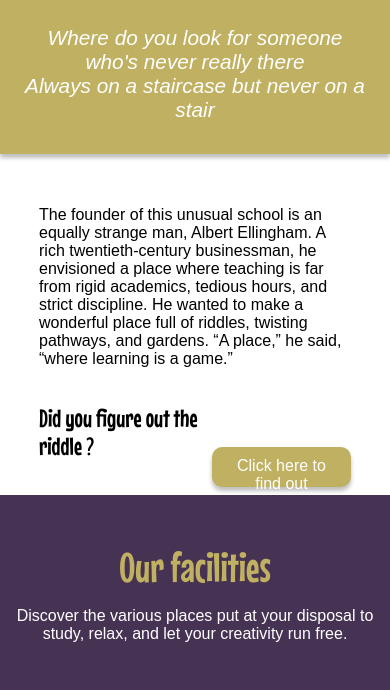
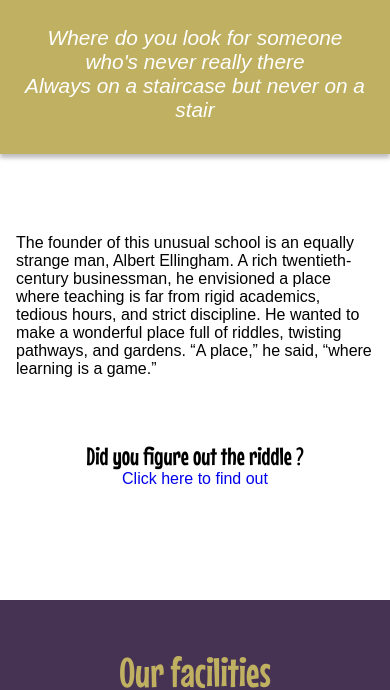
Before and after one commit to Amrayllis/Final-project, a plain HTML site: page index.html in a window 390 px wide. Shown: the part 1380-2070 px from the top of the page. Drawn offline with Linux system fonts and the light colour scheme; a web font is replaced by a local one.

Commit message:
our-founder-text made responsive

```diff
--- a/styles.css
+++ b/styles.css
@@ -35,6 +35,11 @@ h2{
     font-size: 2.6rem;
     font-weight: 500;
     color: var(--main-gold);
+}
+
+button{
+    cursor: pointer;
+    border: none;
 }
 
 
@@ -253,6 +258,8 @@ h2{
     font-style: italic;
 }
 
+/* Responsive purple-band */
+
 @media screen and (max-width: 900px){
 
     .overlap-div{
@@ -283,34 +290,47 @@ h2{
 }
 
 .our-founder-text{
-    width: 80%;
-    margin:0 auto;
-    padding-top: 10vh;
+    width: 100%;
+    max-width: 1080px;
+    margin: 5rem auto;
+    padding: 2rem 1rem 2rem 1rem;
 }
 
 .our-founder-riddle{
     font-family: 'Mouse Memoirs',sans-serif;
-    font-size: 25px;
+    font-size: 1.5625rem;
 }
 
-.our-founder-text a {
-    text-align: center;
-    margin-top: 70px;
+#our-founder-riddle-toggle {
+    width: 170px;
+    height: 40px;
     padding: 10px 10px;
     display: block;
+    text-align: center;
     color: white;
     background-color: var(--main-gold);
-    width: 170px;
-    height: 40px;
     border-radius: 10px;
-    box-shadow: 0px 4px 4px rgba(0, 0, 0, 0.25)
+    box-shadow: 0px 4px 4px rgba(0, 0, 0, 0.25);
 }
 
 .our-founder-effect{
-    height: 15vh;
+    width: 100%;
+    max-width: 500px;
+    margin: 4rem auto 0 auto;
     display: flex;
-    justify-content: center;
+    justify-content: space-around;
     align-items: center;
+}
+
+@media screen and (max-width: 450px){
+
+    .our-founder-effect{
+        flex-direction: column;
+    }
+
+    #our-founder-riddle-toggle{
+        margin-top: 1rem;
+    }
 }
 
 
```
